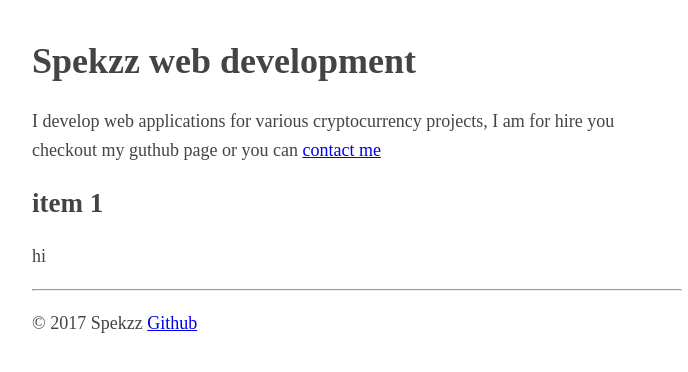
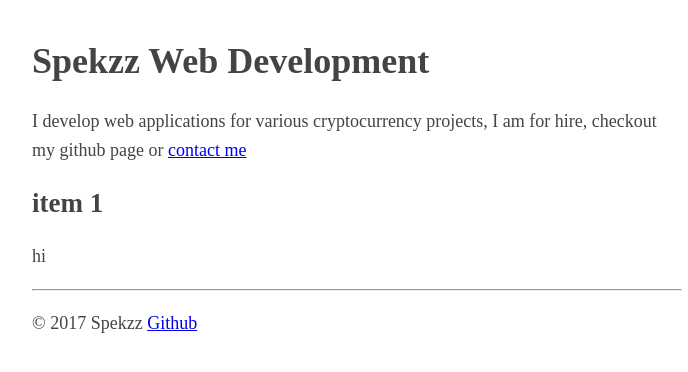
Before and after one commit to spekz88/spekz88.github.io, a plain HTML site: page index.html in a window 1280 px wide. Shown: the whole page, without its empty margins (283-971 px from the left). Drawn offline with Linux system fonts and the light colour scheme.

Commit message:
fixed header

```diff
--- a/index.html
+++ b/index.html
@@ -22,8 +22,8 @@
 
 <body>
     <header>
-        <h1><strong>Spekzz</strong> web development</h1>
-        <aside>I develop web applications for various cryptocurrency projects, I am for hire you checkout my guthub page or you can <a href="mailto:chris.remotify@gmail.com">contact me</a> </aside>
+        <h1>Spekzz Web Development</h1>
+        <aside>I develop web applications for various cryptocurrency projects, I am for hire, checkout my github page or <a href="mailto:chris.remotify@gmail.com">contact me</a> </aside>
     </header>
 
     <h2>item 1</h2>
```
